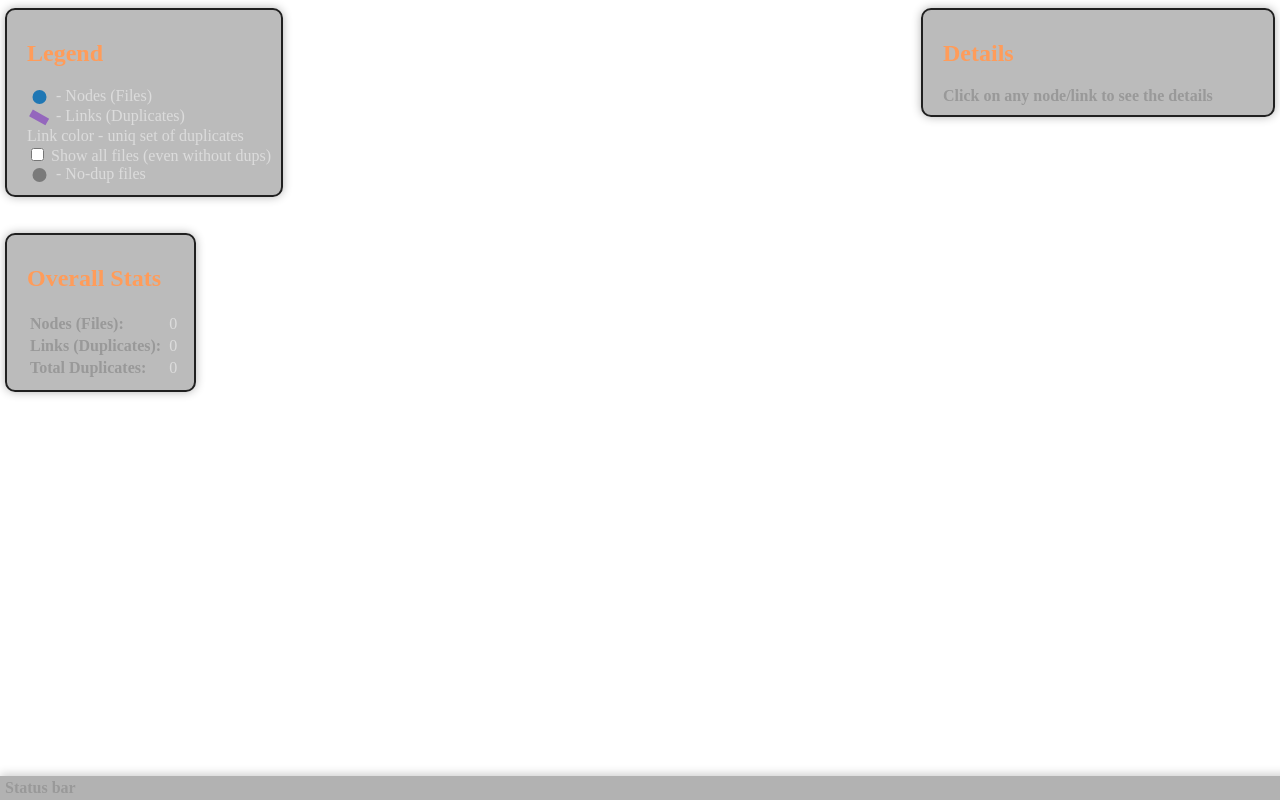
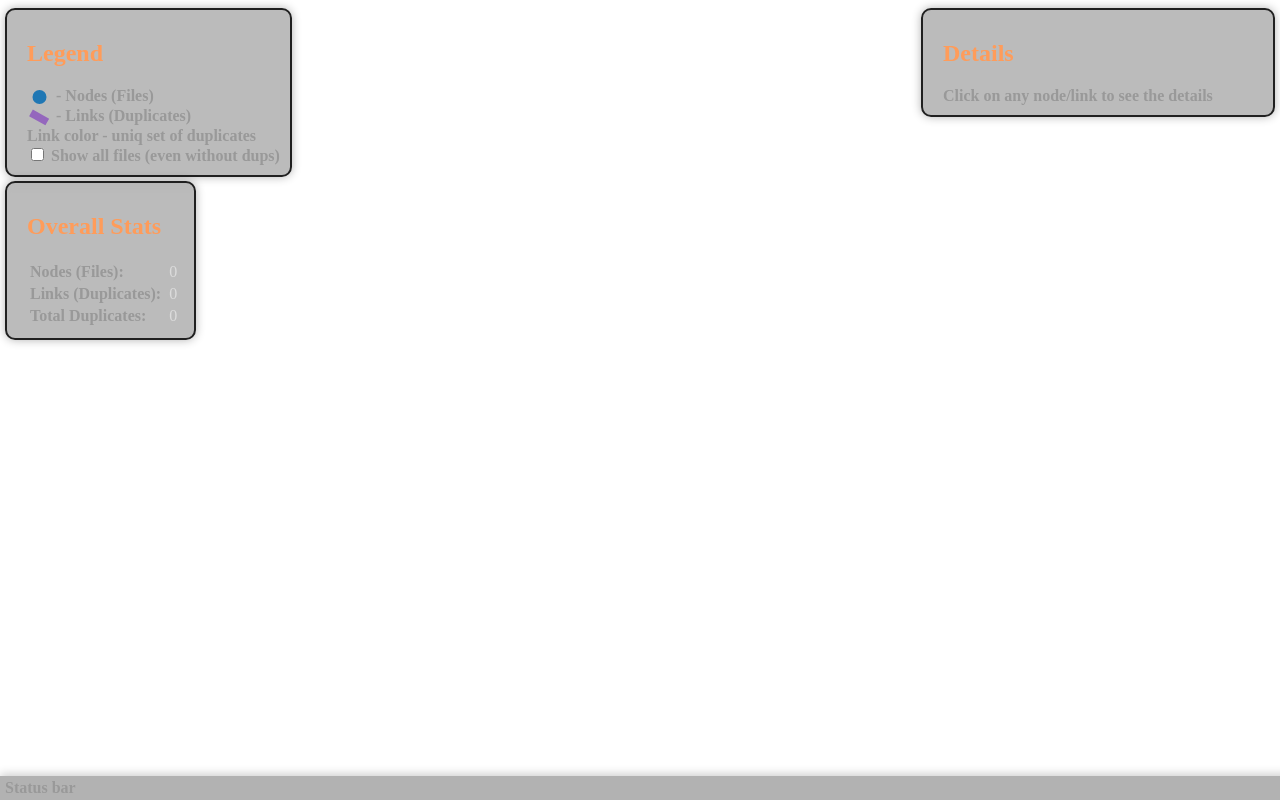
Before and after one commit to HalavicH/stalker-localization-toolbox, a SvelteKit app in the folder sltools/web_server/frontend/: page /find-string-duplicates in a window 1280 px wide. Built offline with nearby package versions, Linux system fonts and the light colour scheme.

Commit message:
front: Add reactive overlay positioning

```diff
--- a/sltools/web_server/frontend/src/lib/components/Label.svelte
+++ b/sltools/web_server/frontend/src/lib/components/Label.svelte
@@ -1,12 +1,13 @@
 <script lang="ts">
-    export let text = "";
 </script>
 
 <style>
-    div {
+    label {
         font-weight: bold;
         color: #999999;
     }
 </style>
 
-<div>{text}</div>
+<label>
+    <slot></slot>
+</label>
--- a/sltools/web_server/frontend/src/lib/components/Row.svelte
+++ b/sltools/web_server/frontend/src/lib/components/Row.svelte
@@ -1,3 +1,6 @@
+<script>
+    export let style = "";
+</script>
 
 <style>
     div {
@@ -7,6 +10,6 @@
     }
 </style>
 
-<div>
+<div {style}>
     <slot></slot>
 </div>
--- a/sltools/web_server/frontend/src/routes/find-string-duplicates/components/DetailsOverlay.svelte
+++ b/sltools/web_server/frontend/src/routes/find-string-duplicates/components/DetailsOverlay.svelte
@@ -1,14 +1,13 @@
 <script>
     import Overlay from "$lib/components/Overlay.svelte";
+    import Label from "$lib/components/Label.svelte";
+
+    export let style = ""
 </script>
 
 <style>
-    .label {
-        font-weight: bold;
-        color: #999999;
-    }
 </style>
 
-<Overlay style="top: 0; right: 0; width: 25%; max-height: 91%;" title="Details">
-    <div class="label">Click on any node/link to see the details</div>
+<Overlay {style} title="Details">
+    <Label>Click on any node/link to see the details</Label>
 </Overlay>
--- a/sltools/web_server/frontend/src/routes/find-string-duplicates/components/FindStringDuplicates.svelte
+++ b/sltools/web_server/frontend/src/routes/find-string-duplicates/components/FindStringDuplicates.svelte
@@ -1,8 +1,14 @@
-<script>
+<script lang="ts">
     import StatusBar from "./StatusBar.svelte";
     import StatsOverlay from "./StatsOverlay.svelte";
     import LegendOverlay from "./LegendOverlay.svelte";
     import DetailsOverlay from "./DetailsOverlay.svelte";
+
+    let legendHeight = -250;
+
+    function handleLegendHeight(e: CustomEvent) {
+        legendHeight = e.detail
+    }
 </script>
 
 <style>
@@ -17,11 +23,9 @@
 </style>
 
 <body>
-<StatsOverlay/>
-<LegendOverlay/>
-<DetailsOverlay/>
-
-
+<LegendOverlay style="top: 0; left: 0;" on:height={handleLegendHeight}/>
+<StatsOverlay style="top: {legendHeight}px; left: 0;"/>
+<DetailsOverlay style="top: 0; right: 0; width: 25%; max-height: 91%;"/>
 
 <StatusBar/>
 </body>
--- a/sltools/web_server/frontend/src/routes/find-string-duplicates/components/LegendOverlay.svelte
+++ b/sltools/web_server/frontend/src/routes/find-string-duplicates/components/LegendOverlay.svelte
@@ -1,78 +1,87 @@
-<script>
+<script lang="ts">
     import Overlay from "$lib/components/Overlay.svelte";
     import Row from "$lib/components/Row.svelte";
+    import Label from "$lib/components/Label.svelte";
+    import { createEventDispatcher, onMount, onDestroy } from "svelte";
+
+    // Props
+    export let style = "";
+
+    let yes = false;
+    $: showAllNodes = "display: " + (yes ? "block" : "none");
+
+    // Dynamic height
+    let ref: HTMLDivElement;
+    let height: number;
+    const dispatch = createEventDispatcher();
+    let resizeObserver;
+
+    function updateHeight() {
+        if (ref) {
+            let parentElement = ref.parentElement;
+            height = parentElement ? (parentElement.clientHeight + 8) : 0;
+            dispatch("height", height);
+        }
+    }
+
+    // Get the height of the table element and emit it to the parent component on mount
+    onMount(() => {
+        updateHeight();
+        resizeObserver = new ResizeObserver(updateHeight);
+        resizeObserver.observe(ref);
+    });
+
+    // Update the height when the component is about to update
+    onDestroy(() => {
+        // Clean up the ResizeObserver when the component is destroyed
+        if (resizeObserver) {
+            resizeObserver.disconnect();
+        }
+    });
 </script>
 
 <style>
-    .status-label {
-        font-weight: bold;
-        color: #999999;
-    }
-
-    /*    */
-    /* Legend */
-    .legend-circle {
-        width: 20px;
-        height: 20px;
-        background-color: rgb(31, 119, 180);
-        border-radius: 50%;
-        display: inline-block;
-        margin-right: 5px;
-    }
-
-    .legend-item {
-        display: flex;
-        flex-direction: row;
-        vertical-align: center;
-    }
-
-    /*    */
-    #svg-legend {
+    svg {
         width: 25px;
         height: 20px;
     }
-
-    /*#details {*/
-    /*    top: 0;*/
-    /*    right: 0;*/
-    /*    width: 25%;*/
-    /*    max-height: 91%;*/
-    /*}*/
-
 </style>
 
-<Overlay style="top: 0; left: 0;" title="Legend">
+<Overlay {style} title="Legend">
+    <div bind:this={ref}> <!-- get the height of the component -->
         <Row>
-        <svg id="svg-legend">
+            <svg>
                 <g class="node" transform="translate(12.5,10)">
                     <circle class="circle" r="7" style="fill: rgb(31, 119, 180);"></circle>
                 </g>
             </svg>
-        <div class="legend-label">&nbsp;- Nodes (Files)</div>
+            <Label>&nbsp;- Nodes (Files)</Label>
         </Row>
         <Row>
             <!-- Link line here -->
-        <svg id="svg-legend">
-            <line class="link" stroke-width="7.615773105863909" style="stroke: rgb(148, 103, 189);" x1="3.9668105921197"
+            <svg>
+                <line class="link" stroke-width="7.615773105863909" style="stroke: rgb(148, 103, 189);"
+                      x1="3.9668105921197"
                       x2="20.28503239344536" y1="5.94242643288266" y2="15.03946082603545"></line>
             </svg>
-        <div class="legend-label">&nbsp;- Links (Duplicates)</div>
+            <Label>&nbsp;- Links (Duplicates)</Label>
         </Row>
         <Row>
-        <div class="legend-label">Link color - uniq set of duplicates</div>
+            <Label>Link color - uniq set of duplicates</Label>
         </Row>
         <Row>
-        <label>
-            <input id="show-all-files" type="checkbox"/>
+            <Label>
+                <input id="show-all-files" type="checkbox" bind:checked={yes}/>
                 Show all files (even without dups)
-        </label>
+            </Label>
         </Row>
-    <Row id="legend-grey-files" style="opacity: 0">
-        <svg id="svg-legend">
+        <Row style={showAllNodes}>
+            <svg>
                 <g class="node" transform="translate(12.5,10)">
                     <circle class="circle" r="7" style="fill: rgba(0,0,0,0.35);"></circle>
                 </g>
             </svg>
-        <div class="legend-label">&nbsp;- No-dup files</div>
+            <Label>&nbsp;- No-dup files</Label>
         </Row>
+    </div>
 </Overlay>
--- a/sltools/web_server/frontend/src/routes/find-string-duplicates/components/StatsOverlay.svelte
+++ b/sltools/web_server/frontend/src/routes/find-string-duplicates/components/StatsOverlay.svelte
@@ -1,6 +1,8 @@
-<script>
+<script lang="ts">
     import Overlay from "$lib/components/Overlay.svelte";
     import Label from "$lib/components/Label.svelte";
+
+    export let style = ""
 </script>
 
 <style>
@@ -9,25 +11,19 @@
     }
 </style>
 
-<Overlay style="top: 225px; left: 0;" title="Overall Stats">
+<Overlay {style} title="Overall Stats">
     <table>
         <tbody>
         <tr>
-            <td class="label">
-                <Label text="Nodes (Files):"/>
-            </td>
+            <td><Label>Nodes (Files):</Label></td>
             <td>0</td>
         </tr>
         <tr>
-            <td class="label">
-                <Label text="Links (Duplicates):"/>
-            </td>
+            <td><Label>Links (Duplicates):</Label></td>
             <td>0</td>
         </tr>
         <tr>
-            <td class="label">
-                <Label text="Total Duplicates:"/>
-            </td>
+            <td><Label>Total Duplicates:</Label></td>
             <td>0</td>
         </tr>
         </tbody>
--- /dev/null
+++ b/sltools/web_server/frontend/src/routes/find-string-duplicates/store.ts
@@ -0,0 +1,4 @@
+// store.js
+import { writable } from 'svelte/store';
+
+export const heightStore = writable(0);
```
Also changed, not shown: 1 other file (tests, documents, lock files or other folders). Lines whose indentation alone changed are shown as unchanged.
